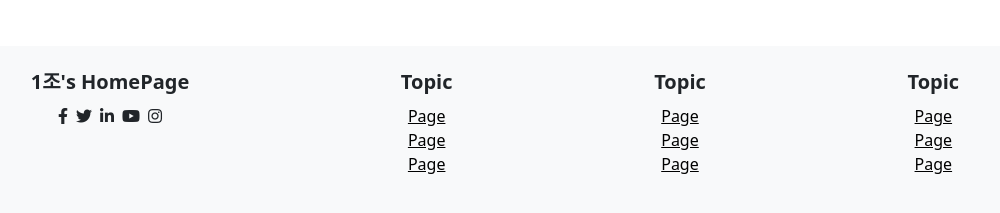
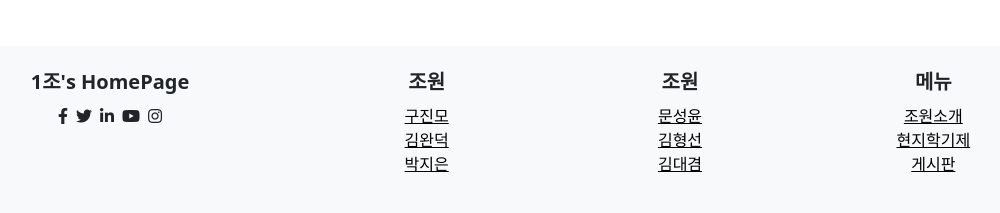
Before and after one commit to MunSeongyun/team_project, a React (Create React App) app: page / in a window 1280 px wide. Shown: the part 843-1056 px from the top of the page, without its empty margins (150-1150 px from the left). Built offline with nearby package versions, Linux system fonts and the light colour scheme.

Commit message:
푸터 완성

```diff
--- a/src/components/bootstrap/underBar.jsx
+++ b/src/components/bootstrap/underBar.jsx
@@ -29,27 +29,27 @@ const underBar = () => {
             <Col md={8}>
               <Row>
                 <Col md={4}>
-                  <h5 style={{ fontWeight: 'bold' }}>Topic</h5>
+                  <h5 style={{ fontWeight: 'bold' }}>조원</h5>
                   <ul style={{ padding: "2px"  }} className="list-unstyled">
-                    <li><a style={{ color: 'black', padding: "2px" }} href="/page1">Page</a></li>
-                    <li><a style={{ color: 'black', padding: "2px" }} href="/page2">Page</a></li>
-                    <li><a style={{ color: 'black', padding: "2px" }} href="/page3">Page</a></li>
+                    <li><a style={{ color: 'black', padding: "2px" }} href="/member/detail/1">구진모</a></li>
+                    <li><a style={{ color: 'black', padding: "2px" }} href="/member/detail/4">김완덕</a></li>
+                    <li><a style={{ color: 'black', padding: "2px" }} href="/member/detail/5">박지은</a></li>
                   </ul>
                 </Col>
                 <Col md={4}>
-                  <h5 style={{ fontWeight: 'bold' }}>Topic</h5>
+                  <h5 style={{ fontWeight: 'bold' }}>조원</h5>
                   <ul style={{ padding: "2px"  }} className="list-unstyled">
-                    <li><a style={{ color: 'black', padding: "2px"  }} href="/page1">Page</a></li>
-                    <li><a style={{ color: 'black', padding: "2px" }} href="/page2">Page</a></li>
-                    <li><a style={{ color: 'black', padding: "2px" }} href="/page3">Page</a></li>
+                    <li><a style={{ color: 'black', padding: "2px"  }} href="/member/detail/2">문성윤</a></li>
+                    <li><a style={{ color: 'black', padding: "2px" }} href="/member/detail/3">김형선</a></li>
+                    <li><a style={{ color: 'black', padding: "2px" }} href="/member/detail/6">김대겸</a></li>
                   </ul>
                 </Col>
                 <Col md={4}>
-                  <h5 style={{ fontWeight: 'bold' }}>Topic</h5>
+                  <h5 style={{ fontWeight: 'bold' }}>메뉴</h5>
                   <ul style={{ padding: "2px"  }}className="list-unstyled">
-                    <li><a style={{ color: 'black', padding: "2px" }} href="/page1">Page</a></li>
-                    <li><a style={{ color: 'black', padding: "2px" }} href="/page2">Page</a></li>
-                    <li><a style={{ color: 'black', padding: "2px" }} href="/page3">Page</a></li>
+                    <li><a style={{ color: 'black', padding: "2px" }} href="/member">조원소개</a></li>
+                    <li><a style={{ color: 'black', padding: "2px" }} href="/hyji">현지학기제</a></li>
+                    <li><a style={{ color: 'black', padding: "2px" }} href="/board">게시판</a></li>
                   </ul>
                 </Col>
               </Row>
```
